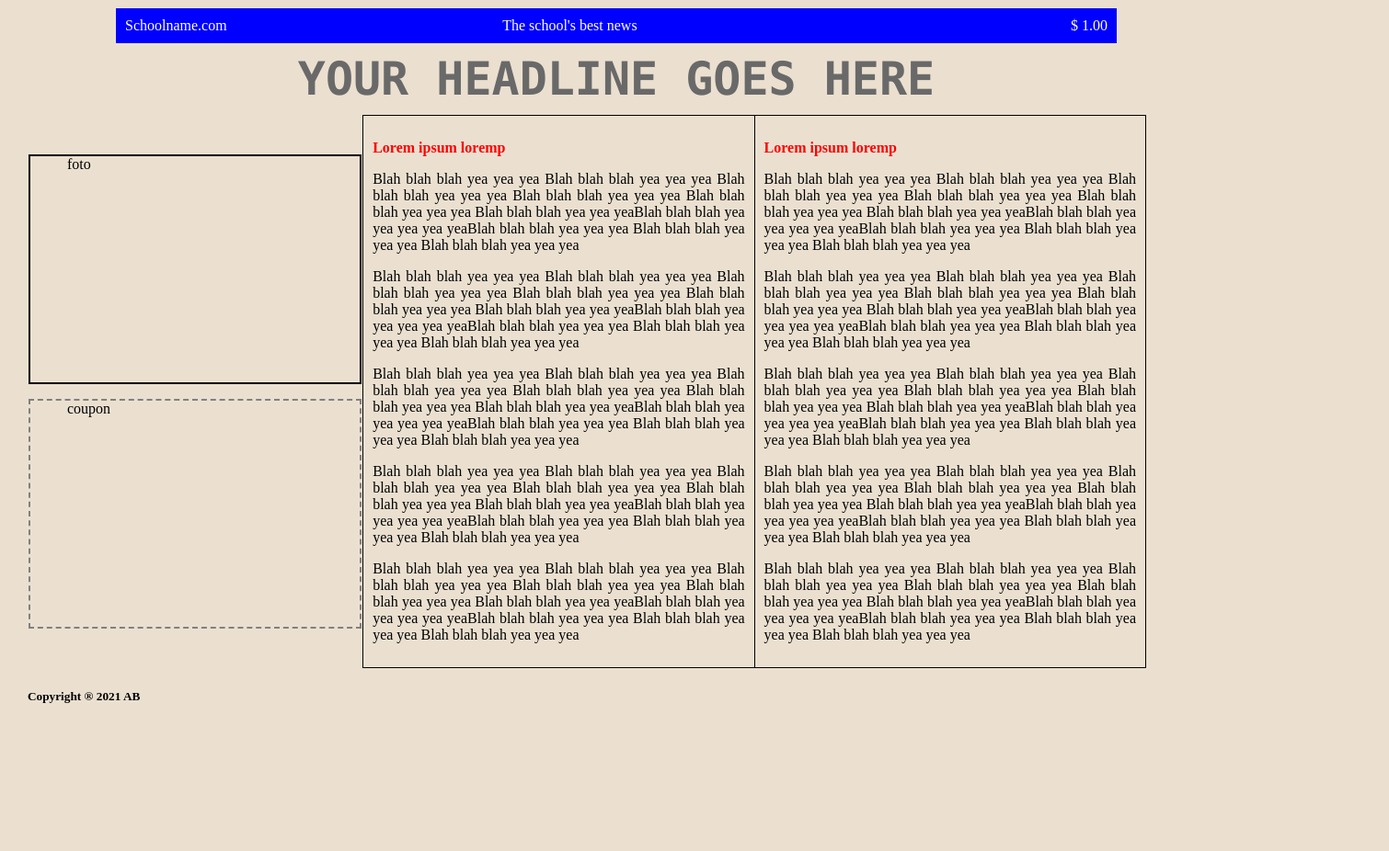
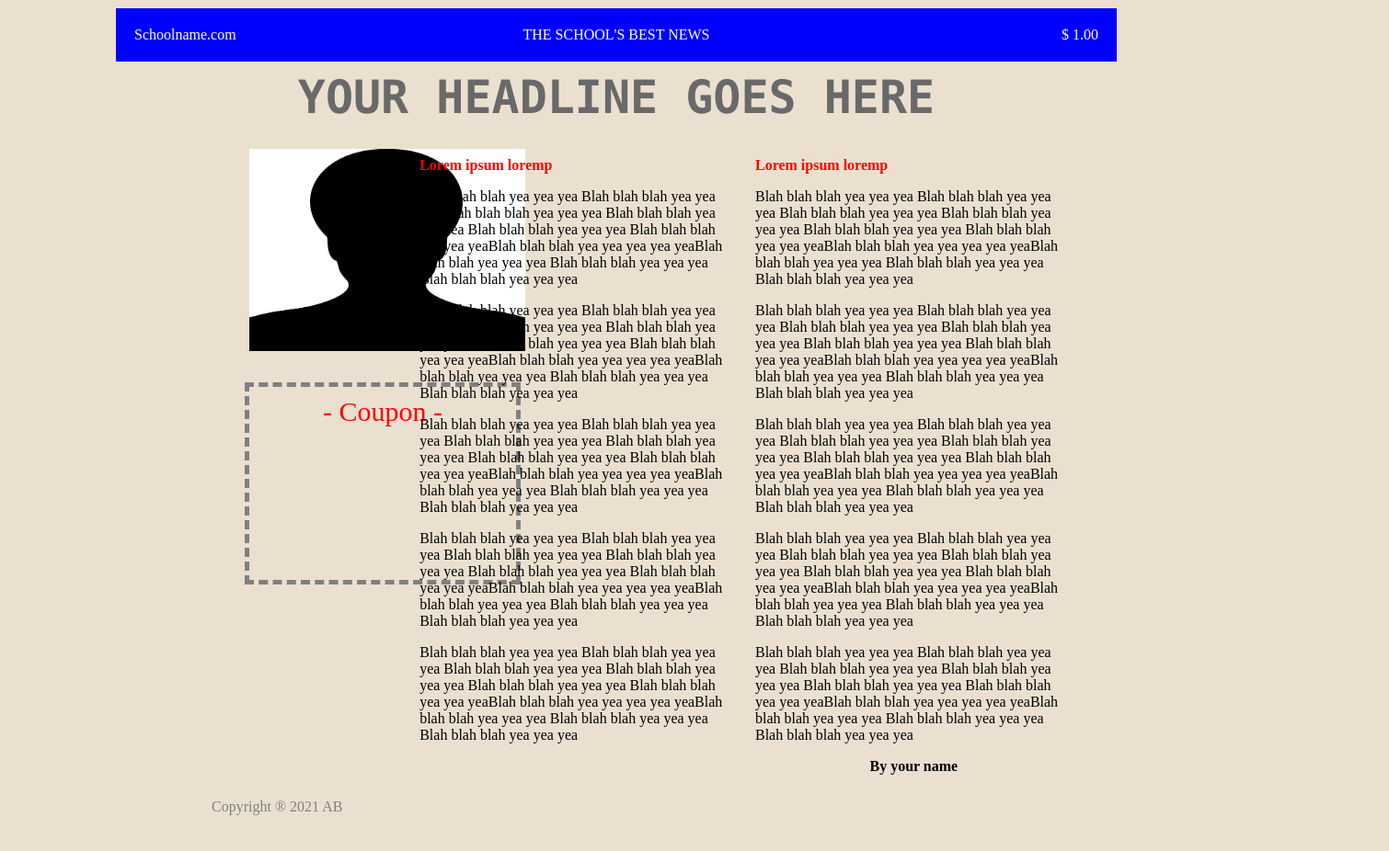
Before and after one commit to Andprog444/projektas1109, a plain HTML site: page tabs2.htm in a window 1280 px wide. Shown: the part 140-1066 px from the top of the page at 92% size, 1510 px wide, since content can reach past the window. Before the commit the page ends 928 px from the top, so only its background shows below. Drawn offline with Linux system fonts and the light colour scheme.

Commit message:
Antras blynas su lentelem

```diff
--- a/tabs2.htm
+++ b/tabs2.htm
@@ -6,12 +6,12 @@
     <meta name="viewport" content="width=device-width, initial-scale=1.0">
     <title>Document</title>
     <style>
-        * {
+         * {
                 box-sizing: border-box;
             }
             body {
                 width:100%;
-                margin: 5px 30px 5px 30px;
+                margin: 5px 30px 50px 30px;
                 background-color:#EBE0D0;
             }
             .logo {
@@ -23,21 +23,33 @@
             }
             .table2 {
                 margin: auto;
-                padding: 10px;
+                padding: 20px;
                 border-collapse: collapse;
                 width: 85%;
                 background-color: blue;
                 color: white;
             }
             .tablecell1 {
-                padding: 10px;
+                padding-left: 20px;
+                width: 20%;
+                padding-top: 20px;
+                padding-bottom: 20px;
             }
             .tablecell2 {
-                text-align: justify;
+                text-align:center;
+                text-transform: uppercase;
+                width: 60%;
+                padding-top: 20px;
+                padding-bottom: 20px;
             }
             .tablecell3 {
                 text-align: right;
-                padding: 10px;
+                padding-right: 20px;
+                width: 20%;
+                padding-top: 20px;
+                padding-bottom: 20px;
+
+
             }
             .nav {
                 padding: 10px;
@@ -49,36 +61,54 @@
                 font-weight: bold;
             }
             .table1 {
-                padding: 15px;
                 border-collapse: collapse;
                 width: 95%;
+                margin-left: 100px;
+            }
+            .td1 {
+                float: left;
+                width: 26%;
             }
             .foto {
-                width: 100%;
-                height: 250px;
-                border: 2px solid black;
+                margin-left: 100px;
+                width: 300px;
+                height: 220px;
             }
             .coupon {
-                width: 100%;
-                height: 250px;
-                border: 2px dashed grey;
+                margin-left: 135px;
+                width: 300px;
+                height: 220px;
+                border: 5px dashed grey;
+                color: red;
+                text-align: center;
+                font-size: 30px;
+                padding: 10px;
             }
             .antras {
+                float: left;
                 border-collapse: collapse;
-                text-align: justify;
                 padding: 10px;
-                width: 35%;
-                border: 1px solid black;
+                width: 30%;
+
             }
             .trecias {
-                text-align: justify;
+                float: left;
                 padding: 10px;
-                width: 35%;
-                border: 1px solid black;
+                width: 30%;
             }
             .name {
                 color: red;
                 font-weight: bold;
+            }
+            .your-name {
+                font-weight: bold;
+                text-align: center;
+            }
+            .copy {
+                margin-left: 200px;
+                color:grey;
+                display: block;
+                width: 100%;
             }
     </style>
 </head>
@@ -99,11 +129,11 @@
         </div>
         <tr class="main">
             <table class="table1">
-                <td>
+                <td class="td1">
                     <table class="lentele">
                         <tr class="pirmas">
-                            <ol class="foto">foto</ol>
-                            <ol class="coupon">coupon</ol>
+                            <ol><img src="img1/black-head.jpg" class="foto" alt="Black human head"></ol>
+                            <ol class="coupon">- Coupon -</ol>
                         <tr>
                     </table>
                 </td>
@@ -122,14 +152,13 @@
                    <p>Blah blah blah yea yea yea Blah blah blah yea yea yea Blah blah blah yea yea yea Blah blah blah yea yea yea Blah blah blah yea yea yea Blah blah blah yea yea yeaBlah blah blah yea yea yea yea yeaBlah blah blah yea yea yea Blah blah blah yea yea yea Blah blah blah yea yea yea</p>
                    <p>Blah blah blah yea yea yea Blah blah blah yea yea yea Blah blah blah yea yea yea Blah blah blah yea yea yea Blah blah blah yea yea yea Blah blah blah yea yea yeaBlah blah blah yea yea yea yea yeaBlah blah blah yea yea yea Blah blah blah yea yea yea Blah blah blah yea yea yea</p>
                    <p>Blah blah blah yea yea yea Blah blah blah yea yea yea Blah blah blah yea yea yea Blah blah blah yea yea yea Blah blah blah yea yea yea Blah blah blah yea yea yeaBlah blah blah yea yea yea yea yeaBlah blah blah yea yea yea Blah blah blah yea yea yea Blah blah blah yea yea yea</p>
-
+                   <p class="your-name">By your name</p>
                 </td>
             </table>
         </tr>
         </div>
-        <tr class="footer">
-            <td class="footer"><h5>Copyright &reg 2021 AB</h5></td>
-        </tr>
+
     </table>
+    <footer class="copy"> Copyright &reg 2021 AB</footer>
 </body>
 </html>
```
Also changed, not shown: tabs1.htm (+1 -1 lines), tabs3.htm (added, +12 -0 lines), img1/black-head.jpg (added), img1/pvz.PNG (added).
